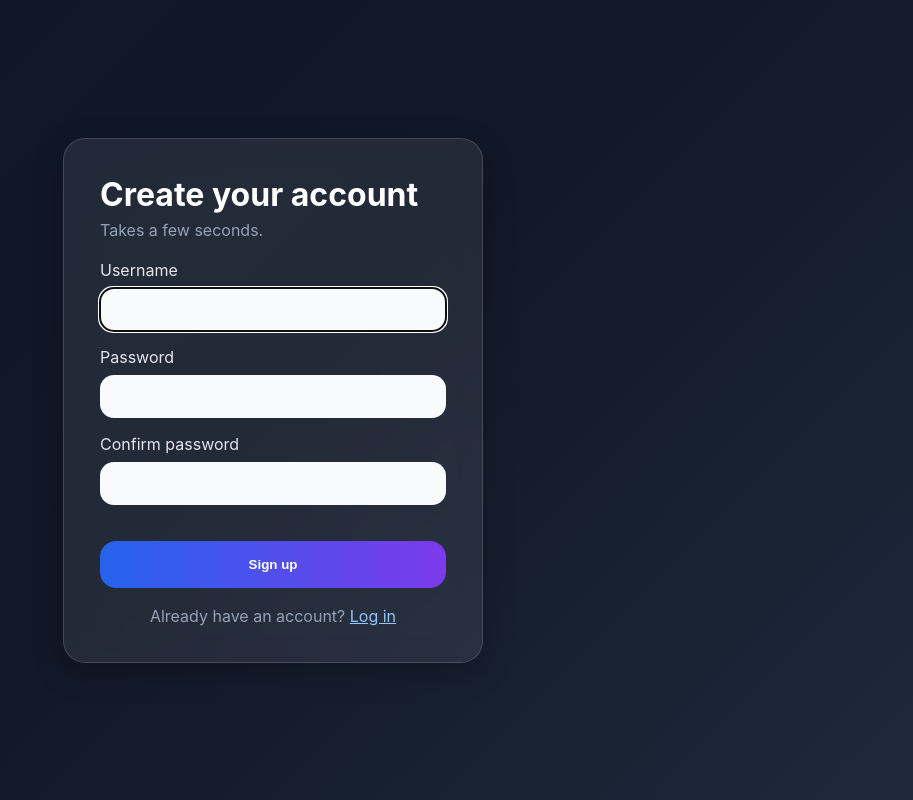
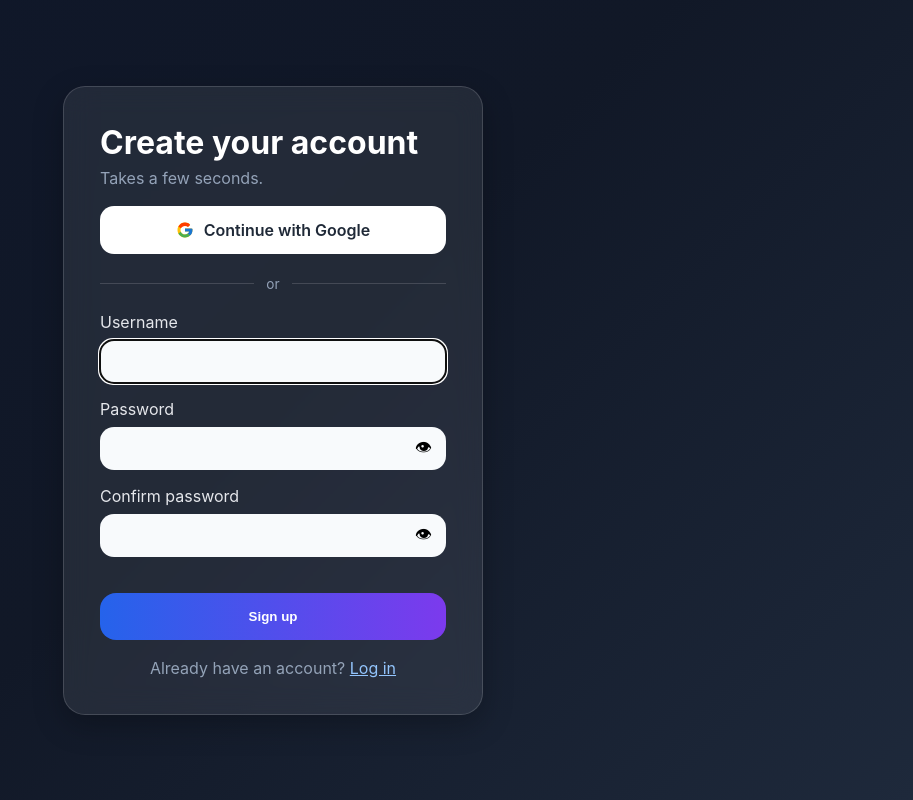
Before and after one commit to tejashwini0302/ai_mock, a Python web app: template templates/signup.html in a window 1280 px wide. Shown: the whole page, without its empty margins (367-1280 px from the left). Run offline with Jinja, Linux system fonts and the light colour scheme; the template is opened without the code that fills it, so the values that code supplies are empty.

Commit message:
Update signup.html

```diff
--- a/templates/signup.html
+++ b/templates/signup.html
@@ -14,6 +14,18 @@
 
       {% if error %}<p class="error-text">{{ error }}</p>{% endif %}
 
+      <a href="/auth/google" class="google-btn">
+        <svg width="18" height="18" viewBox="0 0 48 48">
+          <path fill="#FFC107" d="M43.6 20.5H42V20H24v8h11.3C33.7 32.9 29.3 36 24 36c-6.6 0-12-5.4-12-12s5.4-12 12-12c3.1 0 5.9 1.2 8 3.1l5.7-5.7C34.5 6.1 29.5 4 24 4 12.9 4 4 12.9 4 24s8.9 20 20 20 20-8.9 20-20c0-1.3-.1-2.7-.4-3.5z"/>
+          <path fill="#FF3D00" d="M6.3 14.7l6.6 4.8C14.7 15.9 19 13 24 13c3.1 0 5.9 1.2 8 3.1l5.7-5.7C34.5 6.1 29.5 4 24 4c-7.7 0-14.4 4.4-17.7 10.7z"/>
+          <path fill="#4CAF50" d="M24 44c5.2 0 9.9-2 13.5-5.2l-6.2-5.2C29.3 35.4 26.8 36 24 36c-5.2 0-9.6-3.1-11.3-7.6l-6.5 5C9.5 39.6 16.2 44 24 44z"/>
+          <path fill="#1976D2" d="M43.6 20.5H42V20H24v8h11.3c-.8 2.3-2.3 4.2-4.2 5.6l6.2 5.2C40.9 36.4 44 30.8 44 24c0-1.3-.1-2.7-.4-3.5z"/>
+        </svg>
+        Continue with Google
+      </a>
+
+      <div class="divider"><span>or</span></div>
+
       <form method="post" action="/signup">
         <div class="field">
           <label>Username</label>
@@ -21,11 +33,17 @@
         </div>
         <div class="field">
           <label>Password</label>
-          <input type="password" name="password" required minlength="6" />
+          <div class="password-wrap">
+            <input type="password" name="password" id="signupPassword" required minlength="6" />
+            <button type="button" class="toggle-password" data-target="signupPassword" aria-label="Show password">👁</button>
+          </div>
         </div>
         <div class="field">
           <label>Confirm password</label>
-          <input type="password" name="confirm_password" required minlength="6" />
+          <div class="password-wrap">
+            <input type="password" name="confirm_password" id="confirmPassword" required minlength="6" />
+            <button type="button" class="toggle-password" data-target="confirmPassword" aria-label="Show password">👁</button>
+          </div>
         </div>
         <button type="submit" class="primary-btn">Sign up</button>
       </form>
@@ -33,5 +51,6 @@
       <p class="muted auth-switch">Already have an account? <a href="/login">Log in</a></p>
     </div>
   </div>
+  <script src="/static/auth.js"></script>
 </body>
 </html>
```
